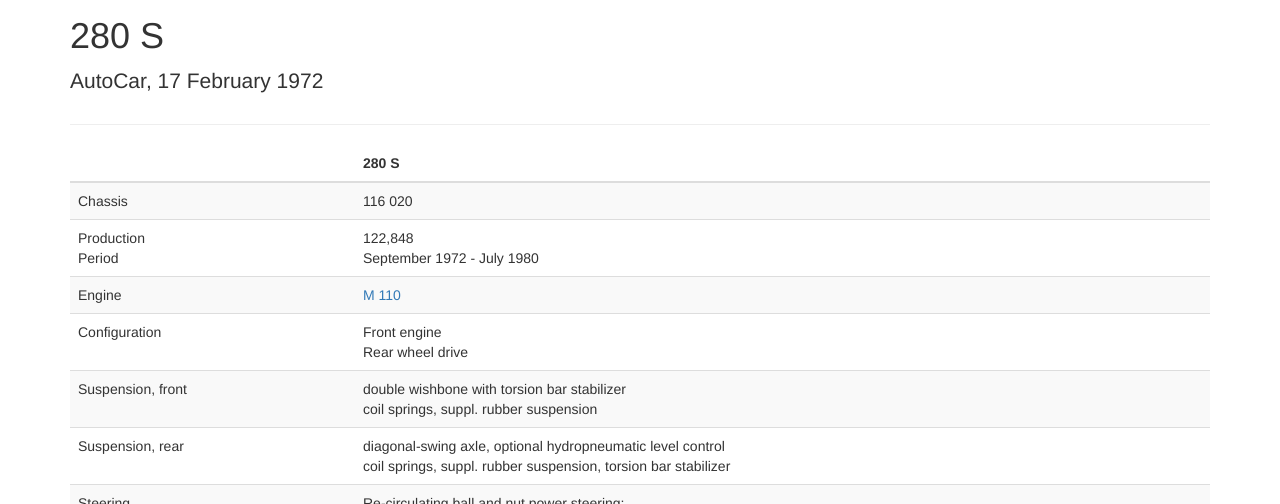
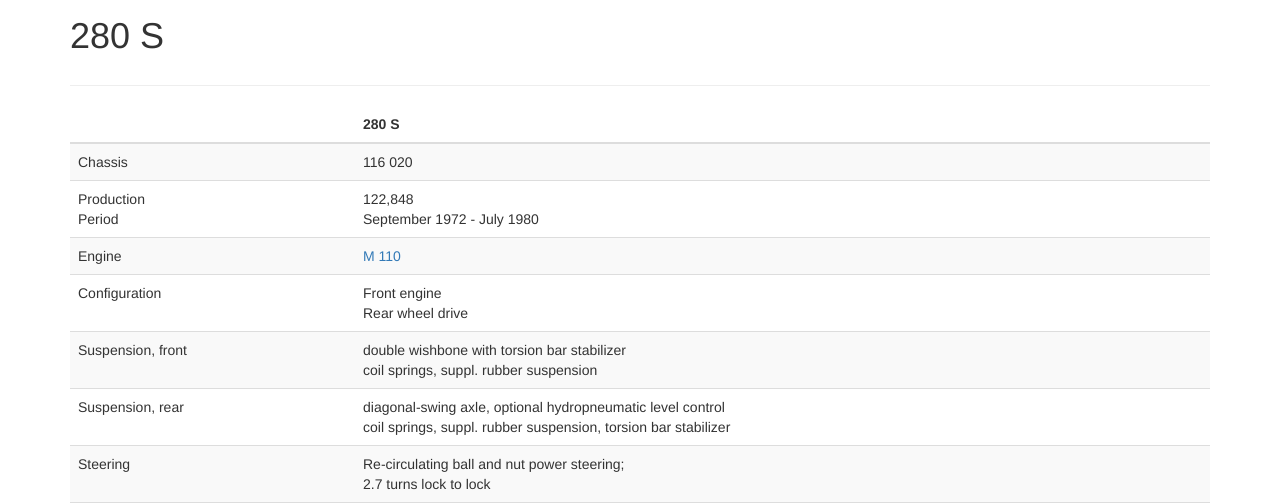
Before and after one commit to W116org/w116org.github.io, a Jekyll site: the page built from library/116_020.html, in a window 1280 px wide and 900 px high, cut to the strip 396-900 px from the top of the window. Built offline with Jekyll 4.4.1, drawn with Linux system fonts in a browser that asks for light colours; nearby versions of some CDN libraries; comment, search, counter and statistics services are not loaded.

Commit message:
Update 116_020.html

```diff
--- a/library/116_020.html
+++ b/library/116_020.html
@@ -2,7 +2,7 @@
 layout: default
 title: "280 S"
 subtitle: "Technical Specifications"
-lead: "AutoCar, 17 February 1972"
+lead: ""
 permalink: /library/116_020/
 published: true
 ---
```
